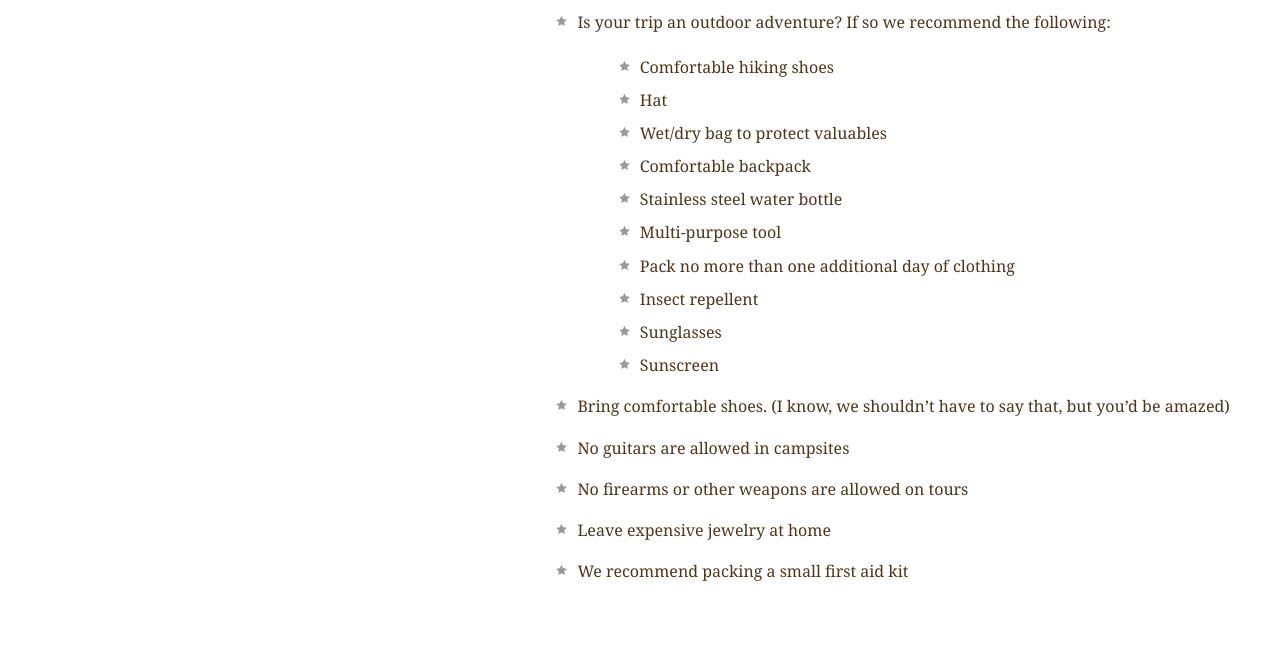
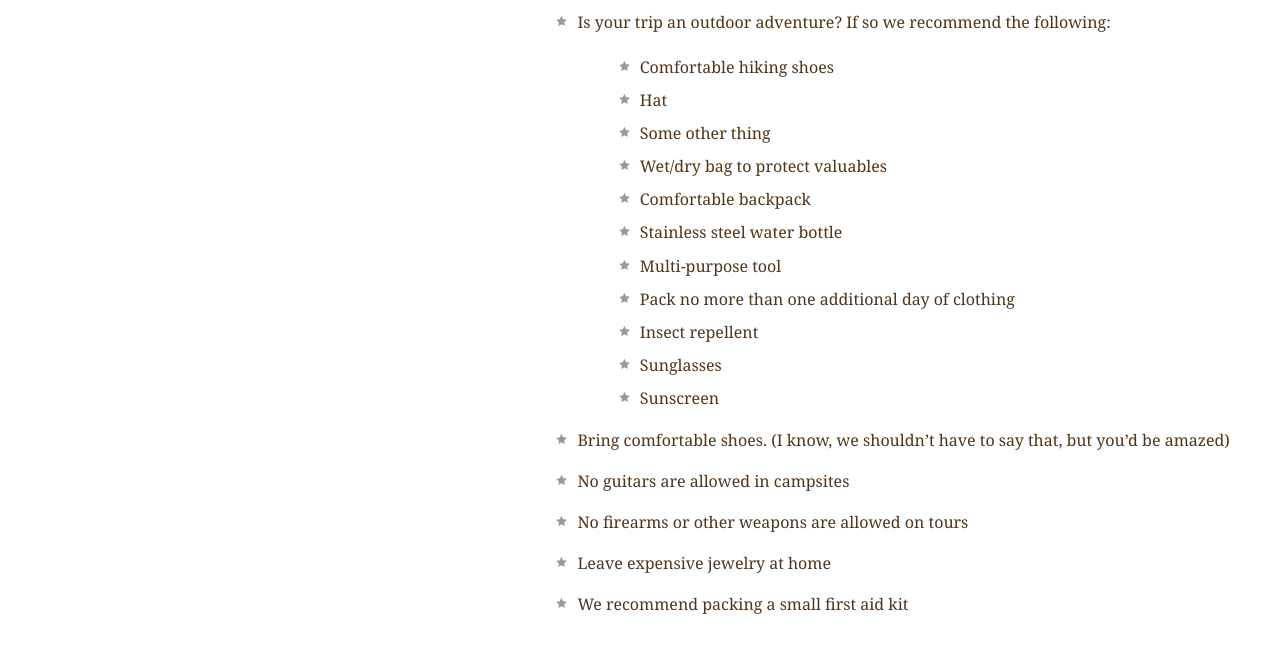
Before and after one commit to julieat/explore_california, a plain HTML site: page resources.html in a window 1280 px wide. Shown: the part 1980-2629 px from the top of the page. Drawn offline with Linux system fonts and the light colour scheme.

Commit message:
add a new item to the list

```diff
--- a/resources.html
+++ b/resources.html
@@ -96,6 +96,7 @@
               <ul>
                 <li>Comfortable hiking shoes</li>
                 <li>Hat</li>
+		<li>Some other thing</li>
                 <li>Wet/dry bag to protect valuables</li>
                 <li>Comfortable backpack</li>
                 <li>Stainless steel water bottle</li>
```
